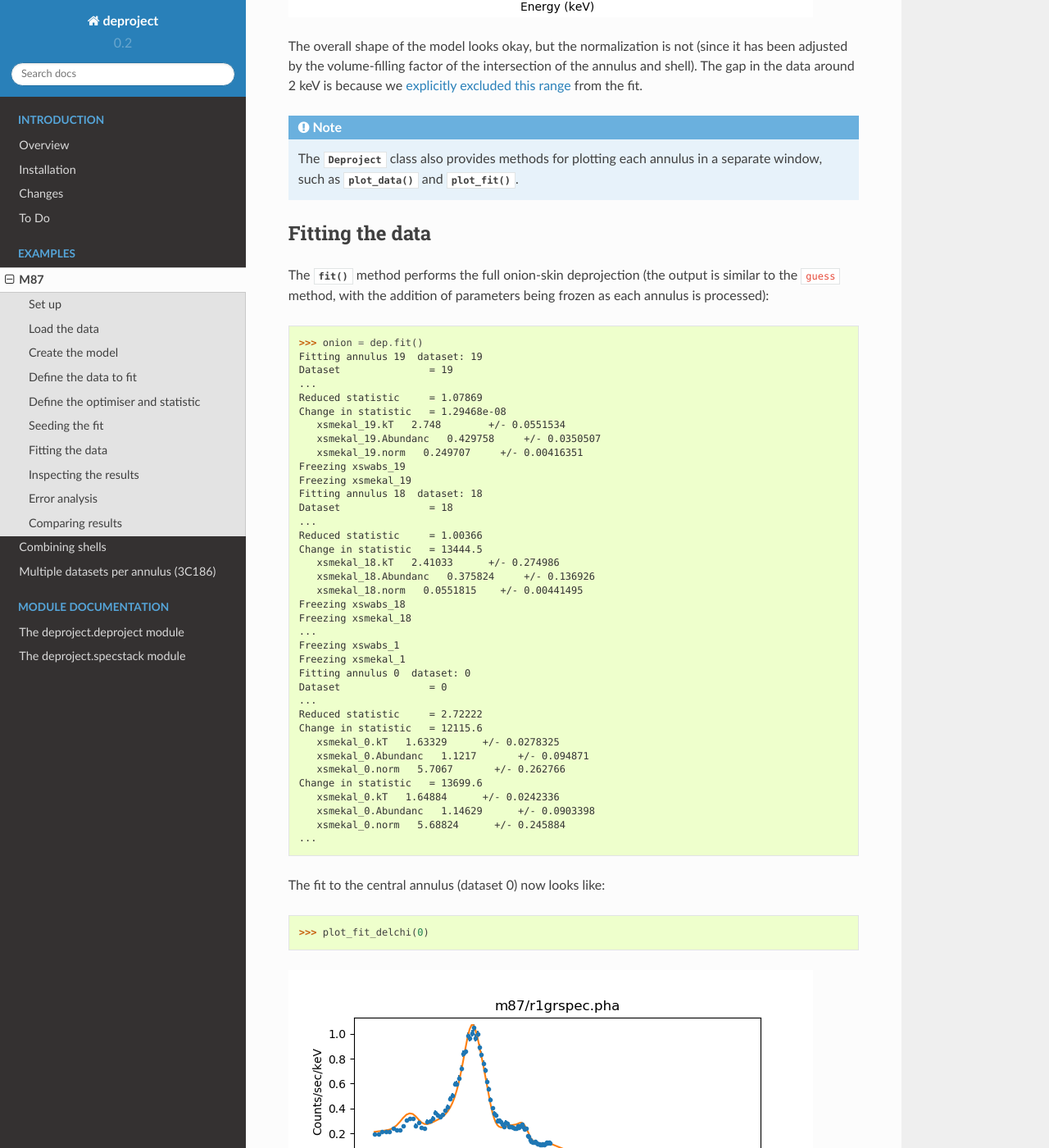
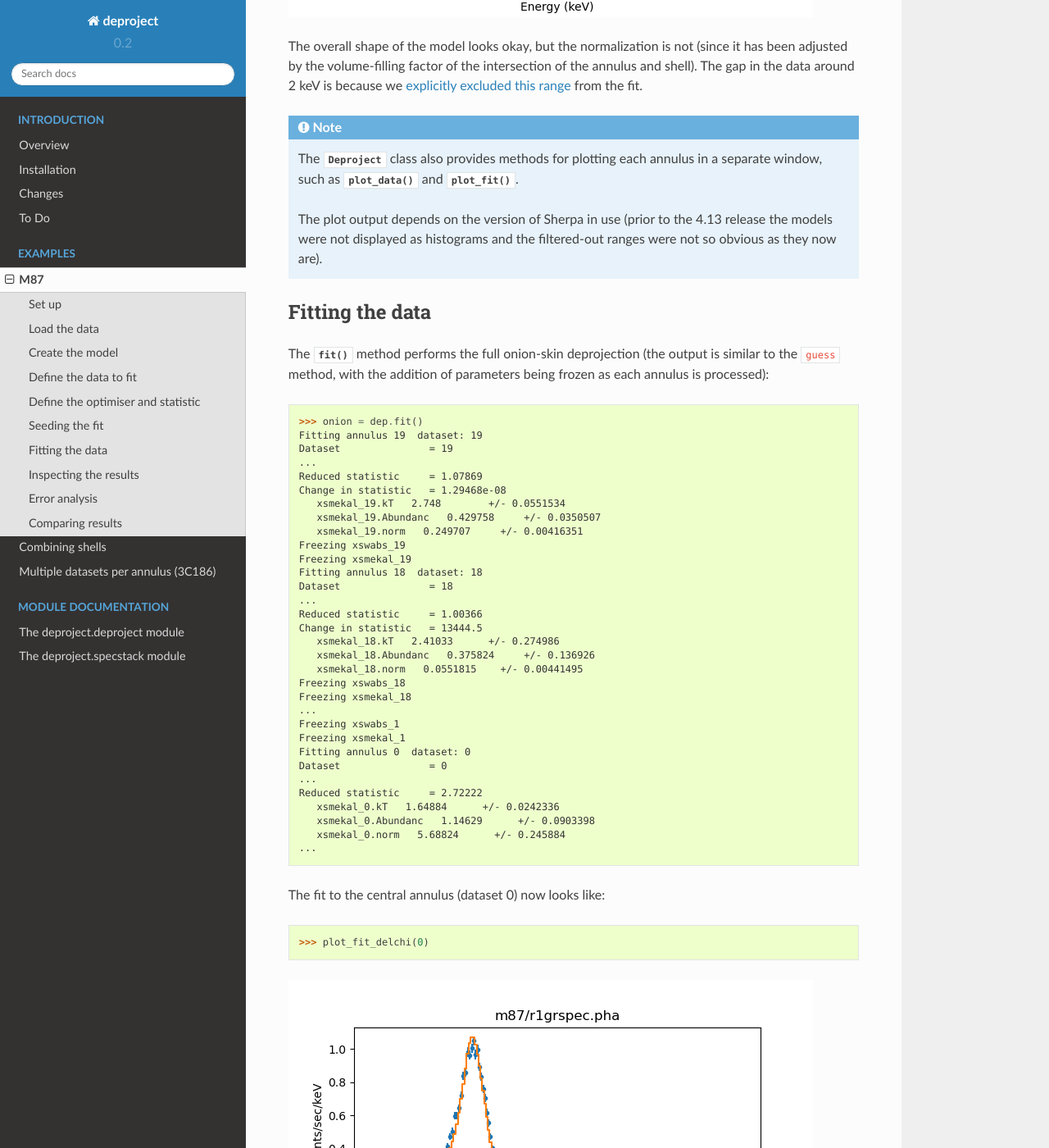
Before and after one commit to sherpa-deproject/deproject, a Sphinx documentation site: the page built from docs/examples/m87.rst, in a window 1280 px wide and 1400 px high, scrolled down 5241 px. Shown: the whole window at 82% size. Built offline with Sphinx 7.4.7 and the Read the Docs theme 2.0.0, drawn with Linux system fonts in a browser that asks for light colours; some of the changed text lies outside the part shown.

Commit message:
Create plots with CIAO 4.13
The main aim is to show off the improved PHA model display
routines, but we also get other fixes (such as the fit+resid plot
correctly sized rather than 50/50).

```diff
--- a/docs/examples/m87.rst
+++ b/docs/examples/m87.rst
@@ -260,6 +260,10 @@
    and
    :py:meth:`~deproject.deproject.Deproject.plot_fit`.
 
+   The plot output depends on the version of Sherpa in use (prior to
+   the 4.13 release the models were not displayed as histograms and
+   the filtered-out ranges were not so obvious as they now are).
+
 Fitting the data
 ================
 
@@ -297,11 +301,6 @@
   Dataset               = 0
   ...
   Reduced statistic     = 2.72222
-  Change in statistic   = 12115.6
-     xsmekal_0.kT   1.63329      +/- 0.0278325
-     xsmekal_0.Abundanc   1.1217       +/- 0.094871
-     xsmekal_0.norm   5.7067       +/- 0.262766
-  Change in statistic   = 13699.6
      xsmekal_0.kT   1.64884      +/- 0.0242336
      xsmekal_0.Abundanc   1.14629      +/- 0.0903398
      xsmekal_0.norm   5.68824      +/- 0.245884
```
Also changed, not shown: other parts of docs/examples/m87.rst (+1 -1 lines), docs/examples/m87_ann0_fit.png, docs/examples/m87_ann0_guess.png, docs/examples/m87_density.png, docs/examples/m87_density_errs.png, docs/examples/m87_rstat.png, docs/examples/m87_temperature.png, docs/examples/m87_temperature_abundance.png.
